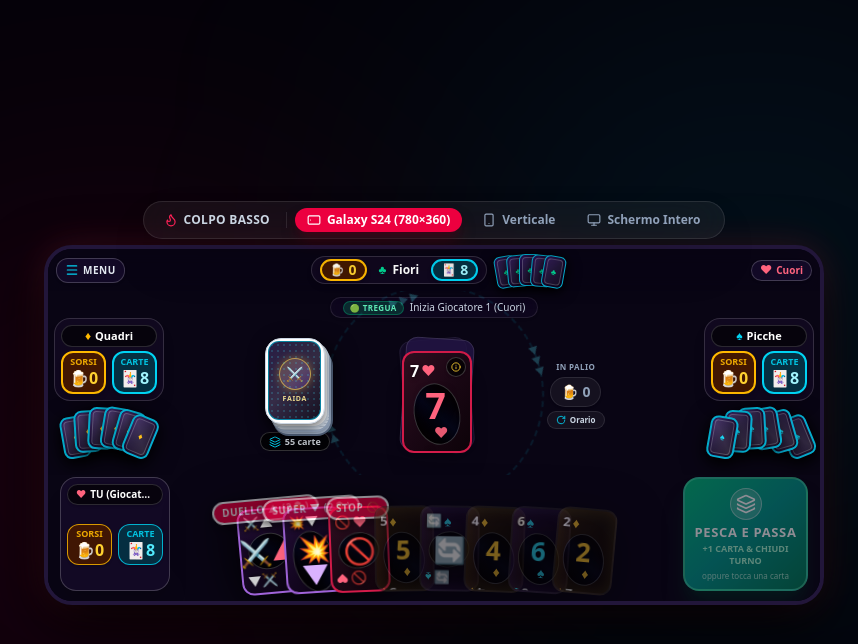
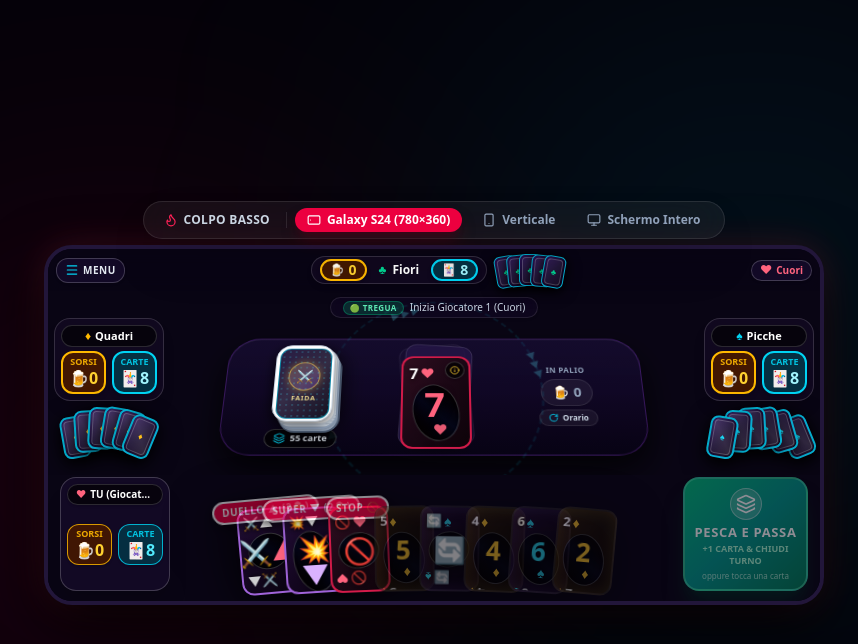
Before and after one commit to apop00/faida, a Next.js app: page / in a window 1280 px wide. Both pictures are taken after a click on the button "ENTRA / CREA". Shown: the top 644 px of the page, without its empty margins (206-1064 px from the left). Built offline with nearby package versions, Linux system fonts and the light colour scheme.

Commit message:
feat(ui): 3D perspective tilt for game table felt and integrate turn alert into status pill

```diff
--- a/src/components/ColpoBassoArena.tsx
+++ b/src/components/ColpoBassoArena.tsx
@@ -1218,24 +1218,6 @@ export function ColpoBassoArena({
         </div>
       </header>
 
-      {/* Avviso Inattività 10 Secondi "TOCCA A TE!" Compatto e Discreto */}
-      {idleTurnReminder && canLocalUserAct && (
-        <div
-          onClick={() => setIdleTurnReminder(false)}
-          className="absolute top-9 left-1/2 -translate-x-1/2 z-50 px-3 py-1 rounded-full bg-gradient-to-r from-amber-400 via-rose-500 to-amber-400 text-slate-950 font-black shadow-lg border border-white flex items-center gap-2 cursor-pointer select-none animate-bounce"
-          title="Tocca per chiudere"
-        >
-          <span className="text-xs">⏰</span>
-          <span className="text-[10px] font-black uppercase tracking-wider text-slate-950">
-            TOCCA A TE!
-          </span>
-          <span className="text-[9px] font-bold text-slate-900 truncate max-w-[150px]">
-            {state.mode === 'ATTACK_CHAIN' ? `Difenditi (${state.currentSips}🍺)` : 'Gioca o pesca'}
-          </span>
-          <span className="text-[10px] font-black ml-1">✕</span>
-        </div>
-      )}
-
       {/* 2. TAVOLO CENTRALE IN PROSPETTIVA 2.5D (4 LATI, FELTRO INCLINATO) */}
       <section className="relative px-1.5 py-0.5 flex-1 min-h-0 flex items-center justify-between gap-1 sm:gap-2 z-10 overflow-hidden perspective-arena">
         {/* Traiettoria d'Attacco Laser al Neon animata */}
@@ -1249,9 +1231,25 @@ export function ColpoBassoArena({
           {state.players[1] && renderOpponentSeat(state.players[1], 'west')}
         </div>
 
-        {/* ZONA CENTRALE: TAVOLO APERTO SENZA IL PESANTE QUADRATO RIGIDO */}
+        {/* ZONA CENTRALE: TAVOLO CON FELTRO INCLINATO 3D */}
         <div className="flex-1 min-h-0 h-full flex flex-col items-center justify-between z-10 px-1 py-0.5 relative">
-          {/* Pill Minimale di Stato + Ultima Mossa (Discreta, Compatta e Fluttuante) */}
+          {/* Pill Minimale di Stato o Avviso Turno Integrato (Zero sovrapposizioni) */}
+          {idleTurnReminder && canLocalUserAct ? (
+            <div
+              onClick={() => setIdleTurnReminder(false)}
+              className="w-fit max-w-[90%] mx-auto flex items-center justify-center gap-1.5 px-3 py-1 rounded-full bg-gradient-to-r from-amber-400 via-rose-500 to-amber-400 text-slate-950 font-black shadow-lg border border-white cursor-pointer select-none animate-pulse z-30 mt-0.5"
+              title="Tocca per chiudere l'avviso"
+            >
+              <span className="text-xs">⏰</span>
+              <span className="text-[10px] font-black uppercase tracking-wider text-slate-950">
+                TOCCA A TE!
+              </span>
+              <span className="text-[9px] font-bold text-slate-900 truncate max-w-[160px]">
+                {state.mode === 'ATTACK_CHAIN' ? `Difenditi (${state.currentSips}🍺)` : 'Gioca o pesca'}
+              </span>
+              <span className="text-[10px] font-black ml-0.5 bg-black/20 rounded-full w-4 h-4 flex items-center justify-center">✕</span>
+            </div>
+          ) : (
             <div className="w-fit max-w-[85%] mx-auto flex items-center justify-center gap-1.5 px-3 py-0.5 rounded-full bg-[#120824]/60 border border-white/10 backdrop-blur-md z-10 shadow-sm mt-0.5">
               <span
                 className={`px-1.5 py-0.2 rounded-full font-black uppercase tracking-wider text-[8px] shrink-0 border ${
@@ -1275,9 +1273,8 @@ export function ColpoBassoArena({
                   : 'Inizia la mano'}
               </span>
             </div>
-
-          {/* Centro Tavolo Libero e Spazioso: Mazzo Pesca | Pila Scarto (Carta a terra) | Sorsi in Palio */}
-          <div className="w-full max-w-[420px] flex items-center justify-around my-auto py-0.5 z-10 relative">
+          )}
+
           {/* Animazione di Volo Carta (Lancio a terra o Pescata) */}
           {cardAnimation && (
             <div className="absolute inset-0 pointer-events-none z-30 flex items-center justify-center">
@@ -1351,7 +1348,10 @@ export function ColpoBassoArena({
             </div>
           )}
 
-            {/* Animazione Giro del Tavolo (In trasparenza discreta sul feltro) */}
+          {/* TAVOLO DA GIOCO INCLINATO IN PROSPETTIVA 3D (FELTRO OVALE AL NEON) */}
+          <div className="w-full max-w-[420px] my-auto py-0.5 z-10 relative [perspective:800px]">
+            <div className="w-full flex items-center justify-around py-1.5 px-3 rounded-[32px] bg-gradient-to-b from-[#180d36]/70 via-[#100726]/85 to-[#070213]/90 border border-purple-500/25 shadow-[0_15px_35px_rgba(0,0,0,0.85),inset_0_1px_1px_rgba(255,255,255,0.08)] relative [transform:rotateX(26deg)] [transform-style:preserve-3d]">
+              {/* Animazione Giro del Tavolo (In trasparenza sul feltro inclinato) */}
               <div className="absolute top-1/2 left-1/2 -translate-x-1/2 -translate-y-1/2 pointer-events-none z-0">
                 <div
                   className={`w-[190px] h-[190px] sm:w-[220px] sm:h-[220px] rounded-full border-2 border-dashed ${
@@ -1393,10 +1393,9 @@ export function ColpoBassoArena({
                   {/* Ombra di contatto sul feltro */}
                   <div className="absolute -bottom-2.5 -right-2 w-[52px] sm:w-[60px] h-[76px] sm:h-[86px] rounded-2xl bg-black/80 blur-md pointer-events-none" />
 
-                {/* Spessore 3D - Bordo Inferiore e Laterale Destro (Blocco di fogli di carta bianchi come in UNO) */}
+                  {/* Spessore 3D - Bordo Inferiore e Laterale Destro */}
                   <div className="absolute -bottom-3 -right-2 w-[52px] sm:w-[60px] h-[76px] sm:h-[86px] rounded-2xl bg-[#94a3b8] border-r-2 border-b-2 border-slate-600/90 shadow-sm" />
                   <div className="absolute -bottom-2 -right-1.5 w-[52px] sm:w-[60px] h-[76px] sm:h-[86px] rounded-2xl bg-[#cbd5e1] border-r-2 border-b-2 border-slate-400 shadow-sm flex flex-col justify-end overflow-hidden">
-                  {/* Tratteggio sottile dei fogli del mazzo */}
                     <div className="w-full h-full opacity-30 bg-[repeating-linear-gradient(0deg,#64748b_0px,#64748b_1px,transparent_1px,transparent_3px)]" />
                   </div>
                   <div className="absolute -bottom-1 -right-1 w-[52px] sm:w-[60px] h-[76px] sm:h-[86px] rounded-2xl bg-[#f8fafc] border-r-2 border-b-2 border-slate-300" />
@@ -1404,10 +1403,8 @@ export function ColpoBassoArena({
                   {/* Faccia Superiore: Dorso Carta Faida con cornice bianca e finitura scura */}
                   <div className="relative w-[52px] sm:w-[60px] h-[76px] sm:h-[86px] rounded-2xl bg-white p-[2.5px] shadow-[0_4px_12px_rgba(0,0,0,0.6)] border border-slate-300">
                     <div className="w-full h-full rounded-[11px] bg-gradient-to-br from-[#1a0e38] via-[#100624] to-[#070212] border border-cyan-400/60 flex flex-col items-center justify-center relative overflow-hidden">
-                    {/* Pattern geometrico a rombi sul dorso */}
                       <div className="absolute inset-0 opacity-20 bg-[radial-gradient(#22d3ee_1px,transparent_1px)] [background-size:6px_6px]" />
 
-                    {/* Emblema centrale Faida */}
                       <div className="w-7 h-7 sm:w-8 sm:h-8 rounded-full bg-gradient-to-br from-amber-400/25 to-purple-600/25 border border-amber-300/60 flex items-center justify-center shadow-[0_0_8px_rgba(245,158,11,0.4)]">
                         <span className="text-xs sm:text-sm">⚔️</span>
                       </div>
@@ -1416,7 +1413,6 @@ export function ColpoBassoArena({
                         FAIDA
                       </span>
 
-                    {/* Luce sweep diagonale al passaggio */}
                       <div className="absolute -inset-full bg-gradient-to-r from-transparent via-white/15 to-transparent rotate-45 pointer-events-none group-hover:translate-x-full transition-transform duration-700" />
                     </div>
                   </div>
@@ -1476,6 +1472,7 @@ export function ColpoBassoArena({
                       <span>Inverso</span>
                     </>
                   )}
+                </div>
               </div>
             </div>
           </div>
```
Lines whose indentation alone changed are shown as unchanged.
